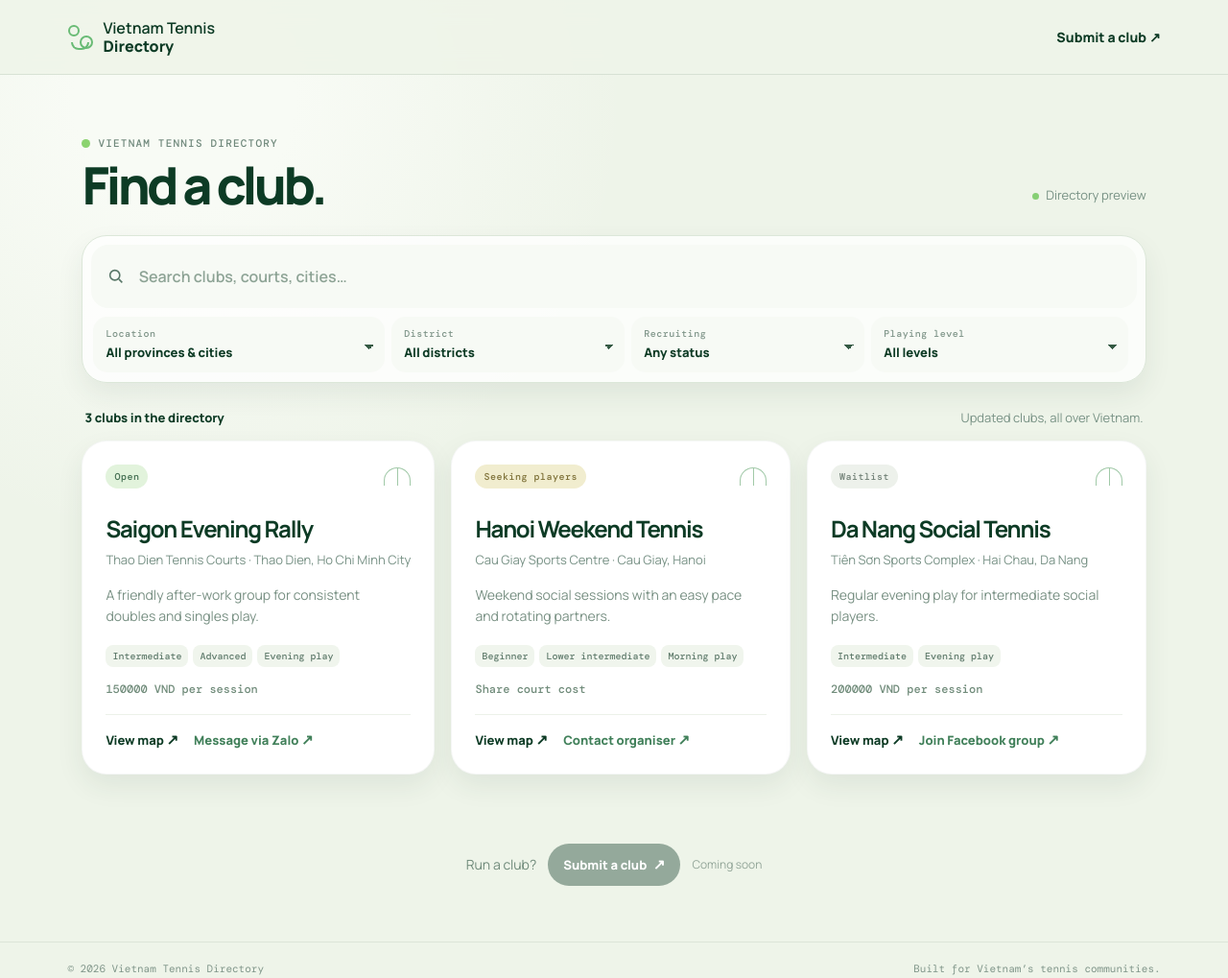
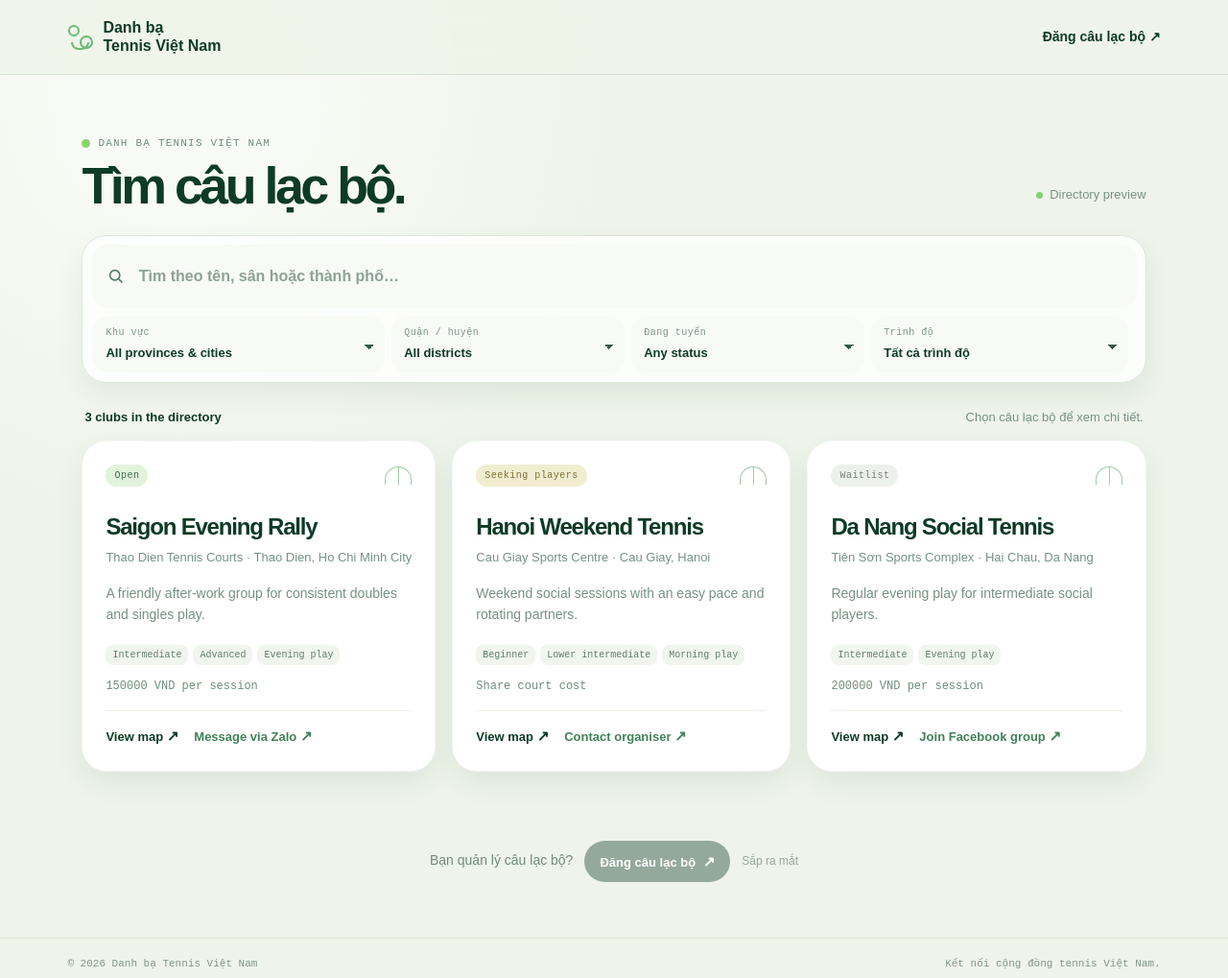
Before and after one commit to DatBoiSoda/vietnam-tennis-directory, a plain HTML site: page index.html in a window 1280 px wide. Shown: the whole page at 96% size. Drawn offline with nearby package versions, Linux system fonts and the light colour scheme; no server answers.

Commit message:
Translate directory and add club details

```diff
--- a/index.html
+++ b/index.html
@@ -1,65 +1,70 @@
 <!doctype html>
-<html lang="en">
+<html lang="vi">
 <head>
   <meta charset="utf-8">
   <meta name="viewport" content="width=device-width, initial-scale=1">
-  <meta name="description" content="Find welcoming tennis clubs and communities across Vietnam.">
-  <title>Vietnam Tennis Directory</title>
+  <meta name="description" content="Tìm câu lạc bộ và cộng đồng tennis phù hợp trên khắp Việt Nam.">
+  <title>Danh bạ Tennis Việt Nam</title>
   <link rel="icon" href="favicon.svg" type="image/svg+xml">
   <link rel="preconnect" href="https://fonts.googleapis.com">
   <link rel="preconnect" href="https://fonts.gstatic.com" crossorigin>
-  <link href="https://fonts.googleapis.com/css2?family=DM+Mono:wght@400;500&family=Manrope:wght@400;500;600;700;800&display=swap" rel="stylesheet">
+  <link href="https://fonts.googleapis.com/css2?family=Montserrat:ital,wght@0,400;0,500;0,600;0,700;0,800;1,400;1,500&display=swap" rel="stylesheet">
   <link rel="stylesheet" href="style.css">
 </head>
 <body>
   <header class="topbar">
-    <a class="brand" href="#top" aria-label="Vietnam Tennis Directory home">
+    <a class="brand" href="#top" aria-label="Trang chủ Danh bạ Tennis Việt Nam">
       <span class="brand-mark" aria-hidden="true"><i></i><i></i><i></i></span>
-      <span>Vietnam Tennis<br><b>Directory</b></span>
+      <span>Danh bạ<br><b>Tennis Việt Nam</b></span>
     </a>
-    <nav aria-label="Primary navigation"><a id="submit-link" href="#submit">Submit a club <span aria-hidden="true">↗</span></a></nav>
-    <a class="menu-link" href="#clubs">Clubs</a>
+    <nav aria-label="Điều hướng chính"><a id="submit-link" href="#submit">Đăng câu lạc bộ <span aria-hidden="true">↗</span></a></nav>
+    <a class="menu-link" href="#clubs">Tìm sân</a>
   </header>
 
   <main id="top">
     <section class="finder" id="clubs" aria-labelledby="finder-title">
       <div class="finder-heading">
-        <div><p class="eyebrow"><span></span> VIETNAM TENNIS DIRECTORY</p><h1 id="finder-title">Find a club.</h1></div>
-        <p id="data-status" class="data-status" aria-live="polite">Loading clubs…</p>
+        <div><p class="eyebrow"><span></span> DANH BẠ TENNIS VIỆT NAM</p><h1 id="finder-title">Tìm câu lạc bộ.</h1></div>
+        <p id="data-status" class="data-status" aria-live="polite">Đang tải danh sách…</p>
       </div>
       <div class="search-panel">
         <label class="search-field" for="search-input">
-          <span class="sr-only">Search clubs</span>
+          <span class="sr-only">Tìm câu lạc bộ</span>
           <svg viewBox="0 0 24 24" aria-hidden="true"><circle cx="10.8" cy="10.8" r="6.3"></circle><path d="m16 16 4.2 4.2"></path></svg>
-          <input id="search-input" type="search" placeholder="Search clubs, courts, cities…" autocomplete="off">
+          <input id="search-input" type="search" placeholder="Tìm theo tên, sân hoặc thành phố…" autocomplete="off">
         </label>
-        <div class="filter-row" aria-label="Filter clubs">
-          <label><span>Location</span><select id="city-filter"><option value="">All provinces & cities</option></select></label>
-          <label><span>District</span><select id="district-filter"><option value="">All districts</option></select></label>
-          <label><span>Recruiting</span><select id="status-filter"><option value="">Any status</option><option>Open</option><option>Seeking players</option><option>Waitlist</option></select></label>
-          <label><span>Playing level</span><select id="level-filter"><option value="">All levels</option><option>Beginner</option><option>Lower intermediate</option><option>Intermediate</option><option>Advanced</option><option>Competitive</option></select></label>
-          <button class="clear-button" id="clear-filters" type="button" hidden>Clear filters</button>
+        <div class="filter-row" aria-label="Lọc câu lạc bộ">
+          <label><span>Khu vực</span><select id="city-filter"><option value="">Tất cả tỉnh, thành</option></select></label>
+          <label><span>Quận / huyện</span><select id="district-filter"><option value="">Tất cả quận, huyện</option></select></label>
+          <label><span>Đang tuyển</span><select id="status-filter"><option value="">Tất cả trạng thái</option></select></label>
+          <label><span>Trình độ</span><select id="level-filter"><option value="">Tất cả trình độ</option></select></label>
+          <button class="clear-button" id="clear-filters" type="button" hidden>Xóa bộ lọc</button>
         </div>
       </div>
       <div class="directory-meta">
         <p id="result-count" aria-live="polite"></p>
-        <p>Updated clubs, all over Vietnam.</p>
+        <p>Chọn câu lạc bộ để xem chi tiết.</p>
       </div>
       <div id="club-grid" class="club-grid" aria-live="polite"></div>
       <div id="empty-state" class="empty" hidden>
         <span class="empty-icon" aria-hidden="true"></span>
-        <h3>No clubs match that search.</h3>
-        <p>Try a wider location, another level, or clear your filters.</p>
-        <button id="empty-clear" type="button">Clear all filters</button>
+        <h3>Chưa tìm thấy câu lạc bộ phù hợp.</h3>
+        <p>Thử chọn khu vực khác hoặc xóa bộ lọc.</p>
+        <button id="empty-clear" type="button">Xóa tất cả bộ lọc</button>
       </div>
     </section>
 
     <section class="submit-section" id="submit">
-      <p>Run a club?</p><a class="submit-button" id="form-link" href="#" aria-disabled="true">Submit a club <span aria-hidden="true">↗</span></a><span class="form-note" id="form-note">Coming soon</span>
+      <p>Bạn quản lý câu lạc bộ?</p><a class="submit-button" id="form-link" href="#" aria-disabled="true">Đăng câu lạc bộ <span aria-hidden="true">↗</span></a><span class="form-note" id="form-note">Sắp ra mắt</span>
     </section>
   </main>
 
-  <footer><span>© <span id="year"></span> Vietnam Tennis Directory</span><span>Built for Vietnam’s tennis communities.</span></footer>
+  <footer><span>© <span id="year"></span> Danh bạ Tennis Việt Nam</span><span>Kết nối cộng đồng tennis Việt Nam.</span></footer>
+
+  <dialog class="club-dialog" id="club-dialog" aria-labelledby="dialog-club-name">
+    <button class="dialog-close" type="button" aria-label="Đóng">×</button>
+    <div id="club-detail"></div>
+  </dialog>
   <script src="app.js"></script>
 </body>
 </html>
```
